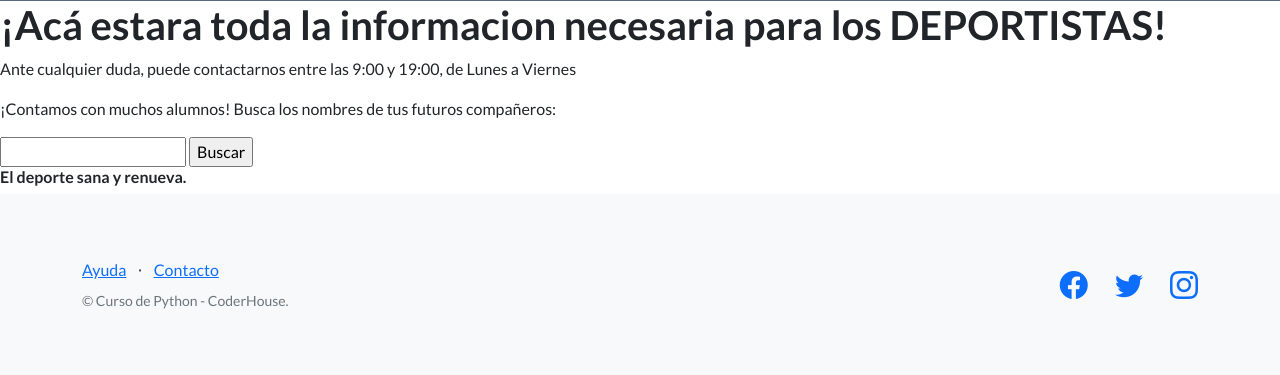
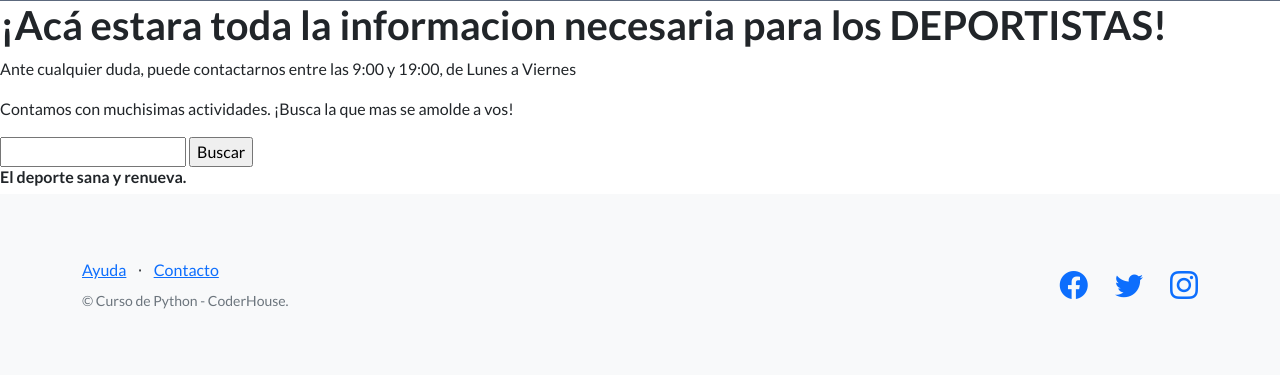
Before and after one commit to marianofogel/TerceraEntrega, a Django app: page /AppTerceraEntrega/ in a window 1280 px wide. Shown: the part 612-987 px from the top of the page. Run offline with Django 4.2, Linux system fonts and the light colour scheme; some libraries are stand-ins or nearby versions; grey boxes are pictures that could not be loaded.

Commit message:
Actualizacion
Esta acutalizado a las 15.55

```diff
--- a/TerceraEntregaFogel/AppTerceraEntrega/templates/AppTerceraEntrega/inicio.html
+++ b/TerceraEntregaFogel/AppTerceraEntrega/templates/AppTerceraEntrega/inicio.html
@@ -6,7 +6,8 @@
 <h1>¡Acá estara toda la informacion necesaria para los DEPORTISTAS!</h1>
 
 <p>Ante cualquier duda, puede contactarnos entre las 9:00 y 19:00, de Lunes a Viernes</p>
-<p>¡Contamos con muchos alumnos! Busca los nombres de tus futuros compañeros:
+
+<p>Contamos con muchisimas actividades. ¡Busca la que mas se amolde a vos!
 
     <form action="busqueda" method="GET">
         <input type="text" name="deporte" id="deporte">
```
Also changed, not shown: TerceraEntregaFogel/README.md, 1 other file.
